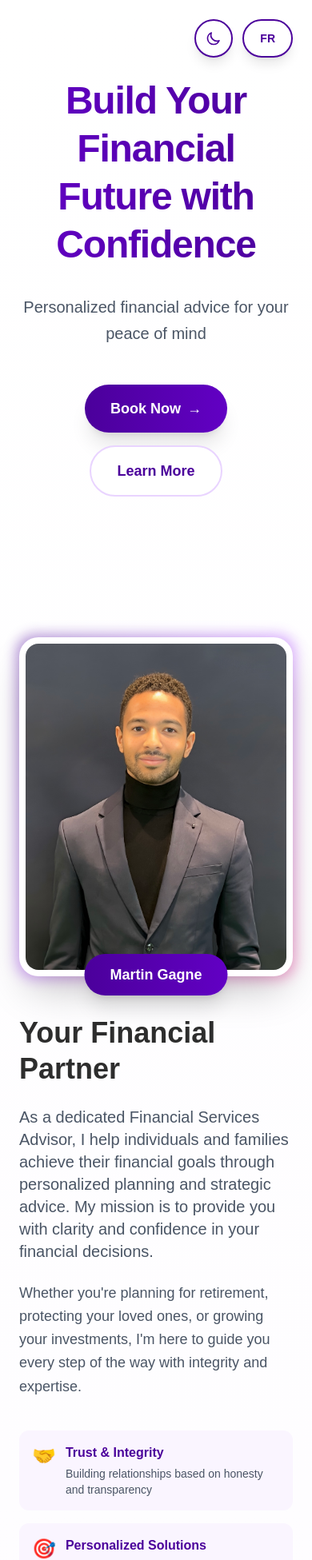
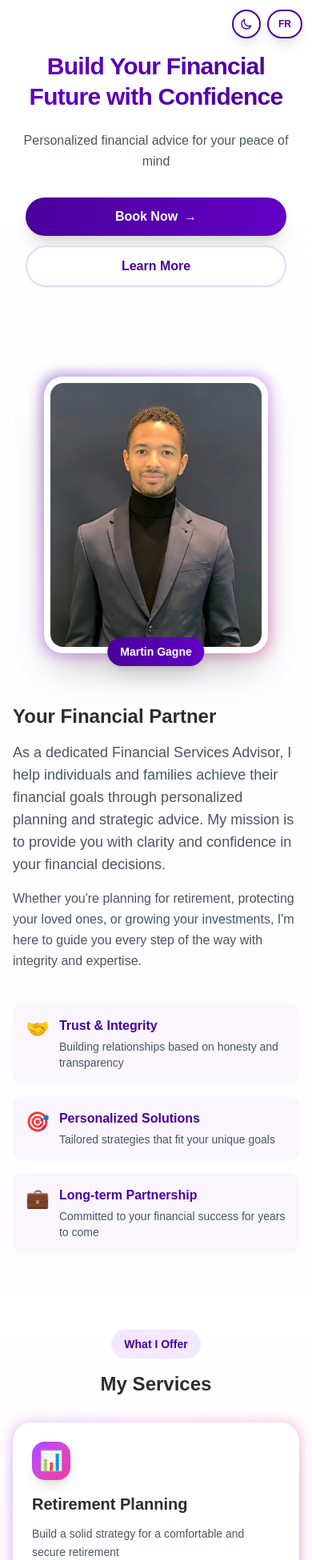
Before and after one commit to max8989/martin-beneva-web, a Next.js app: page /en in a window 390 px wide. Shown: the top 1951 px of the page at 80% size. Built offline with nearby package versions, Linux system fonts and the light colour scheme; no server answers.

Commit message:
fix mobile

```diff
--- a/app/[lang]/page.tsx
+++ b/app/[lang]/page.tsx
@@ -21,14 +21,14 @@ export default function Home() {
   return (
     <div className="min-h-screen bg-gradient-to-b from-white via-purple-50/30 to-white dark:from-gray-950 dark:via-purple-950/10 dark:to-gray-950">
       {/* Language & Theme Toggle - Fixed Top Right */}
-      <div className="fixed top-6 right-6 z-50 flex gap-3">
+      <div className="fixed top-3 sm:top-4 md:top-6 right-3 sm:right-4 md:right-6 z-50 flex gap-2 sm:gap-3">
         {/* Theme Toggle */}
         <ThemeToggle />
 
         {/* Language Toggle */}
         <button
           onClick={toggleLanguage}
-          className="px-5 py-2.5 bg-white/90 dark:bg-gray-900/90 backdrop-blur-sm border-2 border-[#4B009B] rounded-full font-semibold text-sm text-[#4B009B] dark:text-white hover:bg-[#4B009B] hover:text-white hover:scale-105 dark:hover:bg-[#3a0079] transition-all duration-300 shadow-lg hover:shadow-xl"
+          className="px-3 py-2 sm:px-4 sm:py-2.5 md:px-5 bg-white/90 dark:bg-gray-900/90 backdrop-blur-sm border-2 border-[#4B009B] rounded-full font-semibold text-xs sm:text-sm text-[#4B009B] dark:text-white hover:bg-[#4B009B] hover:text-white hover:scale-105 dark:hover:bg-[#3a0079] transition-all duration-300 shadow-lg hover:shadow-xl"
           aria-label="Toggle language"
         >
           {t.languageToggle}
@@ -36,27 +36,27 @@ export default function Home() {
       </div>
 
       {/* Hero Section */}
-      <section className="relative px-6 py-24 md:py-32 lg:py-40">
+      <section className="relative px-4 sm:px-6 py-16 sm:py-24 md:py-32 lg:py-40">
         <div className="max-w-5xl mx-auto text-center">
-          <h1 className="text-5xl md:text-6xl lg:text-7xl font-extrabold text-transparent bg-clip-text bg-gradient-to-r from-[#4B009B] via-[#6200c4] to-[#4B009B] tracking-tight mb-8 leading-tight animate-fade-in-up gradient-animated">
+          <h1 className="text-3xl sm:text-4xl md:text-6xl lg:text-7xl font-extrabold text-transparent bg-clip-text bg-gradient-to-r from-[#4B009B] via-[#6200c4] to-[#4B009B] tracking-tight mb-6 sm:mb-8 leading-tight animate-fade-in-up gradient-animated">
             {t.heroTitle}
           </h1>
 
-          <p className="text-xl md:text-2xl text-gray-600 dark:text-gray-300 max-w-3xl mx-auto mb-12 animate-fade-in-up leading-relaxed" style={{ animationDelay: '0.2s' }}>
+          <p className="text-base sm:text-lg md:text-xl lg:text-2xl text-gray-600 dark:text-gray-300 max-w-3xl mx-auto mb-8 sm:mb-12 animate-fade-in-up leading-relaxed px-2" style={{ animationDelay: '0.2s' }}>
             {t.heroSubtitle}
           </p>
 
-          <div className="flex flex-col sm:flex-row gap-4 justify-center items-center animate-fade-in-up" style={{ animationDelay: '0.4s' }}>
+          <div className="flex flex-col sm:flex-row gap-3 sm:gap-4 justify-center items-center animate-fade-in-up px-4" style={{ animationDelay: '0.4s' }}>
             <a
               href="#booking"
-              className="group px-8 py-4 bg-gradient-to-r from-[#4B009B] to-[#6200c4] text-white rounded-full font-bold text-lg shadow-xl hover:shadow-2xl transition-all duration-300 hover:scale-105"
+              className="w-full sm:w-auto group px-6 sm:px-8 py-3 sm:py-4 bg-gradient-to-r from-[#4B009B] to-[#6200c4] text-white rounded-full font-bold text-base sm:text-lg shadow-xl hover:shadow-2xl transition-all duration-300 hover:scale-105"
             >
               {language === 'en' ? 'Book Now' : 'Réserver Maintenant'}
               <span className="inline-block ml-2 transition-transform group-hover:translate-x-1">→</span>
             </a>
             <a
               href="#about"
-              className="px-8 py-4 bg-white dark:bg-gray-900 border-2 border-purple-200 dark:border-purple-800 text-[#4B009B] dark:text-purple-300 rounded-full font-semibold text-lg hover:border-[#4B009B] hover:shadow-lg transition-all duration-300"
+              className="w-full sm:w-auto px-6 sm:px-8 py-3 sm:py-4 bg-white dark:bg-gray-900 border-2 border-purple-200 dark:border-purple-800 text-[#4B009B] dark:text-purple-300 rounded-full font-semibold text-base sm:text-lg hover:border-[#4B009B] hover:shadow-lg transition-all duration-300"
             >
               {language === 'en' ? 'Learn More' : 'En Savoir Plus'}
             </a>
@@ -65,11 +65,11 @@ export default function Home() {
       </section>
 
       {/* About Section */}
-      <section id="about" className="px-6 py-20 md:py-32 relative overflow-hidden">
+      <section id="about" className="px-4 sm:px-6 py-12 sm:py-20 md:py-32 relative overflow-hidden">
         <div className="max-w-6xl mx-auto">
-          <div className="grid md:grid-cols-[400px_1fr] gap-12 items-start">
+          <div className="grid grid-cols-1 md:grid-cols-[400px_1fr] gap-8 md:gap-12 items-start">
             {/* Left - Professional Photo */}
-            <div className="relative mx-auto w-full max-w-sm">
+            <div className="relative mx-auto w-full max-w-[280px] sm:max-w-sm mb-8 md:mb-0">
               <div className="relative group">
                 {/* Gradient border effect */}
                 <div className="absolute -inset-1 bg-gradient-to-br from-[#4B009B] via-purple-500 to-pink-500 rounded-3xl blur opacity-40 group-hover:opacity-60 transition duration-500"></div>
@@ -87,19 +87,19 @@ export default function Home() {
                 </div>
 
                 {/* Name badge */}
-                <div className="absolute -bottom-6 left-1/2 transform -translate-x-1/2 bg-gradient-to-r from-[#4B009B] to-[#6200c4] text-white px-8 py-3 rounded-full shadow-xl whitespace-nowrap">
-                  <p className="font-bold text-lg">{t.heroName}</p>
+                <div className="absolute -bottom-4 sm:-bottom-6 left-1/2 transform -translate-x-1/2 bg-gradient-to-r from-[#4B009B] to-[#6200c4] text-white px-4 sm:px-8 py-2 sm:py-3 rounded-full shadow-xl whitespace-nowrap">
+                  <p className="font-bold text-sm sm:text-lg">{t.heroName}</p>
                 </div>
               </div>
             </div>
 
             {/* Right - Content */}
             <div>
-              <h2 className="text-4xl md:text-5xl font-bold text-[#2d2d2d] dark:text-white mb-6 leading-tight">
+              <h2 className="text-2xl sm:text-3xl md:text-4xl lg:text-5xl font-bold text-[#2d2d2d] dark:text-white mb-4 sm:mb-6 leading-tight">
                 {t.aboutTitle}
               </h2>
-              <div className="space-y-6 text-lg text-gray-600 dark:text-gray-300 leading-relaxed">
-                <p className="text-xl">{t.aboutDescription}</p>
+              <div className="space-y-4 sm:space-y-6 text-base sm:text-lg text-gray-600 dark:text-gray-300 leading-relaxed">
+                <p className="text-lg sm:text-xl">{t.aboutDescription}</p>
                 <p>{t.aboutDescription2}</p>
               </div>
 
@@ -145,18 +145,18 @@ export default function Home() {
       </section>
 
       {/* Services Section */}
-      <section className="px-6 py-20 md:py-32 bg-gradient-to-b from-white via-purple-50/20 to-white dark:from-gray-950 dark:via-purple-950/10 dark:to-gray-950">
+      <section className="px-4 sm:px-6 py-12 sm:py-20 md:py-32 bg-gradient-to-b from-white via-purple-50/20 to-white dark:from-gray-950 dark:via-purple-950/10 dark:to-gray-950">
         <div className="max-w-6xl mx-auto">
-          <div className="text-center mb-16">
+          <div className="text-center mb-8 sm:mb-12 md:mb-16">
             <div className="inline-block px-4 py-2 bg-purple-100 dark:bg-purple-900/30 rounded-full text-[#4B009B] dark:text-purple-400 text-sm font-semibold mb-4">
               {language === 'en' ? 'What I Offer' : 'Mes Services'}
             </div>
-            <h2 className="text-4xl md:text-5xl font-bold text-[#2d2d2d] dark:text-white mb-4">
+            <h2 className="text-2xl sm:text-3xl md:text-4xl lg:text-5xl font-bold text-[#2d2d2d] dark:text-white mb-4 px-4">
               {t.servicesTitle}
             </h2>
           </div>
 
-          <div className="grid md:grid-cols-3 gap-8">
+          <div className="grid grid-cols-1 md:grid-cols-3 gap-6 sm:gap-8">
             {t.services.map((service, index) => {
               const icons = ['📊', '⚡', '🚀'];
               const gradients = [
@@ -174,14 +174,14 @@ export default function Home() {
                   <div className={`absolute -inset-0.5 bg-gradient-to-r ${gradients[index]} rounded-3xl blur opacity-30 group-hover:opacity-100 transition duration-500`}></div>
 
                   {/* Card content */}
-                  <div className="relative bg-white dark:bg-gray-900 rounded-3xl p-8 h-full hover:transform hover:-translate-y-2 transition-all duration-300 shadow-lg">
-                    <div className={`w-16 h-16 bg-gradient-to-br ${gradients[index]} rounded-2xl flex items-center justify-center mb-6 text-3xl shadow-lg group-hover:scale-110 transition-transform duration-300`}>
+                  <div className="relative bg-white dark:bg-gray-900 rounded-3xl p-6 sm:p-8 h-full hover:transform hover:-translate-y-2 transition-all duration-300 shadow-lg">
+                    <div className={`w-12 h-12 sm:w-16 sm:h-16 bg-gradient-to-br ${gradients[index]} rounded-2xl flex items-center justify-center mb-4 sm:mb-6 text-2xl sm:text-3xl shadow-lg group-hover:scale-110 transition-transform duration-300`}>
                       {icons[index]}
                     </div>
-                    <h3 className="text-2xl font-bold text-[#2d2d2d] dark:text-white mb-4">
+                    <h3 className="text-xl sm:text-2xl font-bold text-[#2d2d2d] dark:text-white mb-3 sm:mb-4">
                       {service.title}
                     </h3>
-                    <p className="text-gray-600 dark:text-gray-400 leading-relaxed">
+                    <p className="text-sm sm:text-base text-gray-600 dark:text-gray-400 leading-relaxed">
                       {service.description}
                     </p>
 
@@ -201,27 +201,27 @@ export default function Home() {
       </section>
 
       {/* CTA Section */}
-      <section className="relative px-6 py-20 md:py-32 overflow-hidden">
+      <section className="relative px-4 sm:px-6 py-12 sm:py-20 md:py-32 overflow-hidden">
         {/* Animated gradient background */}
         <div className="absolute inset-0 bg-gradient-to-br from-[#4B009B] via-[#6200c4] to-[#4B009B] gradient-animated"></div>
 
         {/* Decorative elements */}
-        <div className="absolute top-0 left-0 w-full h-full overflow-hidden opacity-20">
-          <div className="absolute top-10 left-10 w-32 h-32 border-4 border-white rounded-full"></div>
-          <div className="absolute bottom-10 right-10 w-48 h-48 border-4 border-white rounded-full"></div>
-          <div className="absolute top-1/2 left-1/2 transform -translate-x-1/2 -translate-y-1/2 w-64 h-64 border-4 border-white rounded-full"></div>
+        <div className="absolute top-0 left-0 w-full h-full overflow-hidden opacity-10 sm:opacity-20">
+          <div className="absolute top-10 left-10 w-20 h-20 sm:w-32 sm:h-32 border-2 sm:border-4 border-white rounded-full"></div>
+          <div className="absolute bottom-10 right-10 w-32 h-32 sm:w-48 sm:h-48 border-2 sm:border-4 border-white rounded-full"></div>
+          <div className="absolute top-1/2 left-1/2 transform -translate-x-1/2 -translate-y-1/2 w-40 h-40 sm:w-64 sm:h-64 border-2 sm:border-4 border-white rounded-full"></div>
         </div>
 
-        <div className="relative max-w-4xl mx-auto text-center">
-          <h2 className="text-4xl md:text-5xl lg:text-6xl font-bold text-white mb-6 leading-tight">
+        <div className="relative max-w-4xl mx-auto text-center px-4">
+          <h2 className="text-2xl sm:text-3xl md:text-4xl lg:text-5xl xl:text-6xl font-bold text-white mb-4 sm:mb-6 leading-tight">
             {t.ctaTitle}
           </h2>
-          <p className="text-xl md:text-2xl text-purple-100 mb-10 max-w-2xl mx-auto">
+          <p className="text-base sm:text-lg md:text-xl lg:text-2xl text-purple-100 mb-6 sm:mb-8 md:mb-10 max-w-2xl mx-auto">
             {t.ctaSubtitle}
           </p>
           <a
             href="#booking"
-            className="inline-flex items-center px-10 py-5 bg-white text-[#4B009B] rounded-full font-bold text-lg shadow-2xl hover:shadow-3xl hover:scale-105 transition-all duration-300"
+            className="inline-flex items-center justify-center w-full sm:w-auto px-6 sm:px-8 md:px-10 py-3 sm:py-4 md:py-5 bg-white text-[#4B009B] rounded-full font-bold text-base sm:text-lg shadow-2xl hover:shadow-3xl hover:scale-105 transition-all duration-300"
           >
             {language === 'en' ? 'Schedule Your Free Consultation' : 'Planifiez Votre Consultation Gratuite'}
             <svg className="w-6 h-6 ml-3" fill="none" stroke="currentColor" viewBox="0 0 24 24">
@@ -232,13 +232,13 @@ export default function Home() {
       </section>
 
       {/* Booking Form Section */}
-      <section id="booking" className="px-6 py-20 md:py-32 bg-gradient-to-b from-gray-50 to-white dark:from-gray-900 dark:to-gray-950">
+      <section id="booking" className="px-4 sm:px-6 py-12 sm:py-20 md:py-32 bg-gradient-to-b from-gray-50 to-white dark:from-gray-900 dark:to-gray-950">
         <div className="max-w-4xl mx-auto">
-          <div className="text-center mb-12">
-            <h2 className="text-4xl md:text-5xl font-bold text-[#2d2d2d] dark:text-white mb-4">
+          <div className="text-center mb-8 sm:mb-12 px-4">
+            <h2 className="text-2xl sm:text-3xl md:text-4xl lg:text-5xl font-bold text-[#2d2d2d] dark:text-white mb-3 sm:mb-4">
               {language === 'en' ? 'Book Your Appointment' : 'Réservez Votre Rendez-vous'}
             </h2>
-            <p className="text-xl text-gray-600 dark:text-gray-400">
+            <p className="text-base sm:text-lg md:text-xl text-gray-600 dark:text-gray-400">
               {language === 'en' ? 'Take the first step towards success' : 'Faites le premier pas vers le succès'}
             </p>
           </div>
@@ -247,42 +247,42 @@ export default function Home() {
       </section>
 
       {/* Footer */}
-      <footer className="relative px-6 py-16 bg-gradient-to-br from-gray-900 to-[#4B009B] dark:from-black dark:to-[#3a0079]">
+      <footer className="relative px-4 sm:px-6 py-12 sm:py-16 bg-gradient-to-br from-gray-900 to-[#4B009B] dark:from-black dark:to-[#3a0079]">
         <div className="max-w-6xl mx-auto">
-          <div className="grid md:grid-cols-3 gap-12 mb-12">
+          <div className="grid grid-cols-1 md:grid-cols-3 gap-8 sm:gap-12 mb-8 sm:mb-12">
             <div>
-              <h3 className="text-2xl font-bold text-white mb-4">{t.heroName}</h3>
-              <p className="text-sm text-purple-300 mb-2">
+              <h3 className="text-xl sm:text-2xl font-bold text-white mb-3 sm:mb-4">{t.heroName}</h3>
+              <p className="text-xs sm:text-sm text-purple-300 mb-2">
                 {language === 'en' ? 'Financial Services Advisor' : 'Conseiller en Services Financiers'}
               </p>
-              <p className="text-purple-200">
+              <p className="text-sm sm:text-base text-purple-200">
                 {language === 'en'
                   ? 'Helping you build a secure financial future with personalized advice and strategic planning.'
                   : 'Vous aider à bâtir un avenir financier sécurisé avec des conseils personnalisés et une planification stratégique.'}
               </p>
             </div>
             <div>
-              <h4 className="text-lg font-semibold text-white mb-4">
+              <h4 className="text-base sm:text-lg font-semibold text-white mb-3 sm:mb-4">
                 {language === 'en' ? 'Quick Links' : 'Liens Rapides'}
               </h4>
               <ul className="space-y-2">
-                <li><a href="#about" className="text-purple-200 hover:text-white transition-colors">{language === 'en' ? 'About' : 'À Propos'}</a></li>
-                <li><a href="#services" className="text-purple-200 hover:text-white transition-colors">{language === 'en' ? 'Services' : 'Services'}</a></li>
-                <li><a href="#booking" className="text-purple-200 hover:text-white transition-colors">{language === 'en' ? 'Book Now' : 'Réserver'}</a></li>
+                <li><a href="#about" className="text-sm sm:text-base text-purple-200 hover:text-white transition-colors">{language === 'en' ? 'About' : 'À Propos'}</a></li>
+                <li><a href="#services" className="text-sm sm:text-base text-purple-200 hover:text-white transition-colors">{language === 'en' ? 'Services' : 'Services'}</a></li>
+                <li><a href="#booking" className="text-sm sm:text-base text-purple-200 hover:text-white transition-colors">{language === 'en' ? 'Book Now' : 'Réserver'}</a></li>
               </ul>
             </div>
             <div>
-              <h4 className="text-lg font-semibold text-white mb-4">
+              <h4 className="text-base sm:text-lg font-semibold text-white mb-3 sm:mb-4">
                 {language === 'en' ? 'Contact' : 'Contact'}
               </h4>
-              <p className="text-purple-200">
+              <p className="text-sm sm:text-base text-purple-200">
                 {language === 'en'
                   ? 'Fill out the form above to get in touch.'
                   : 'Remplissez le formulaire ci-dessus pour nous contacter.'}
               </p>
             </div>
           </div>
-          <div className="border-t border-purple-400/30 pt-8 text-center text-purple-200">
+          <div className="border-t border-purple-400/30 pt-6 sm:pt-8 text-center text-sm sm:text-base text-purple-200">
             <p>© {new Date().getFullYear()} {t.heroName}. {t.footerRights}.</p>
           </div>
         </div>
--- a/components/ThemeToggle.tsx
+++ b/components/ThemeToggle.tsx
@@ -8,15 +8,15 @@ export function ThemeToggle() {
   return (
     <button
       onClick={toggleTheme}
-      className="p-3 bg-white/90 dark:bg-gray-900/90 backdrop-blur-sm border-2 border-[#4B009B] rounded-full font-semibold text-sm text-[#4B009B] dark:text-white hover:bg-[#4B009B] hover:text-white hover:scale-105 dark:hover:bg-[#3a0079] transition-all duration-300 shadow-lg hover:shadow-xl"
+      className="p-2 sm:p-2.5 md:p-3 bg-white/90 dark:bg-gray-900/90 backdrop-blur-sm border-2 border-[#4B009B] rounded-full font-semibold text-sm text-[#4B009B] dark:text-white hover:bg-[#4B009B] hover:text-white hover:scale-105 dark:hover:bg-[#3a0079] transition-all duration-300 shadow-lg hover:shadow-xl"
       aria-label="Toggle theme"
     >
       {theme === 'light' ? (
-        <svg className="w-5 h-5" fill="none" stroke="currentColor" viewBox="0 0 24 24">
+        <svg className="w-4 h-4 sm:w-5 sm:h-5" fill="none" stroke="currentColor" viewBox="0 0 24 24">
           <path strokeLinecap="round" strokeLinejoin="round" strokeWidth={2} d="M20.354 15.354A9 9 0 018.646 3.646 9.003 9.003 0 0012 21a9.003 9.003 0 008.354-5.646z" />
         </svg>
       ) : (
-        <svg className="w-5 h-5" fill="none" stroke="currentColor" viewBox="0 0 24 24">
+        <svg className="w-4 h-4 sm:w-5 sm:h-5" fill="none" stroke="currentColor" viewBox="0 0 24 24">
           <path strokeLinecap="round" strokeLinejoin="round" strokeWidth={2} d="M12 3v1m0 16v1m9-9h-1M4 12H3m15.364 6.364l-.707-.707M6.343 6.343l-.707-.707m12.728 0l-.707.707M6.343 17.657l-.707.707M16 12a4 4 0 11-8 0 4 4 0 018 0z" />
         </svg>
       )}
```
